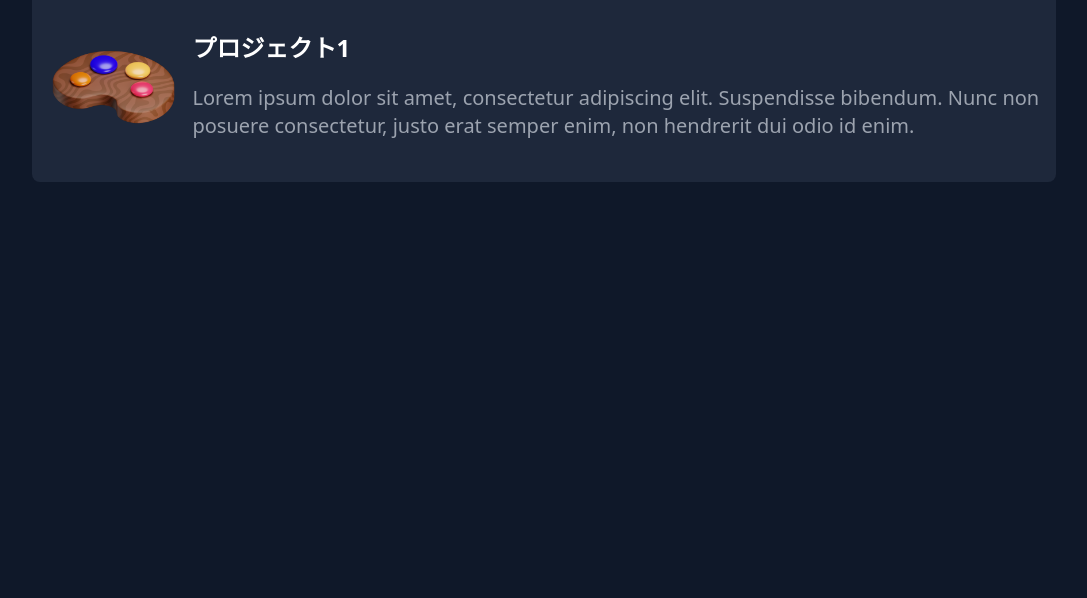
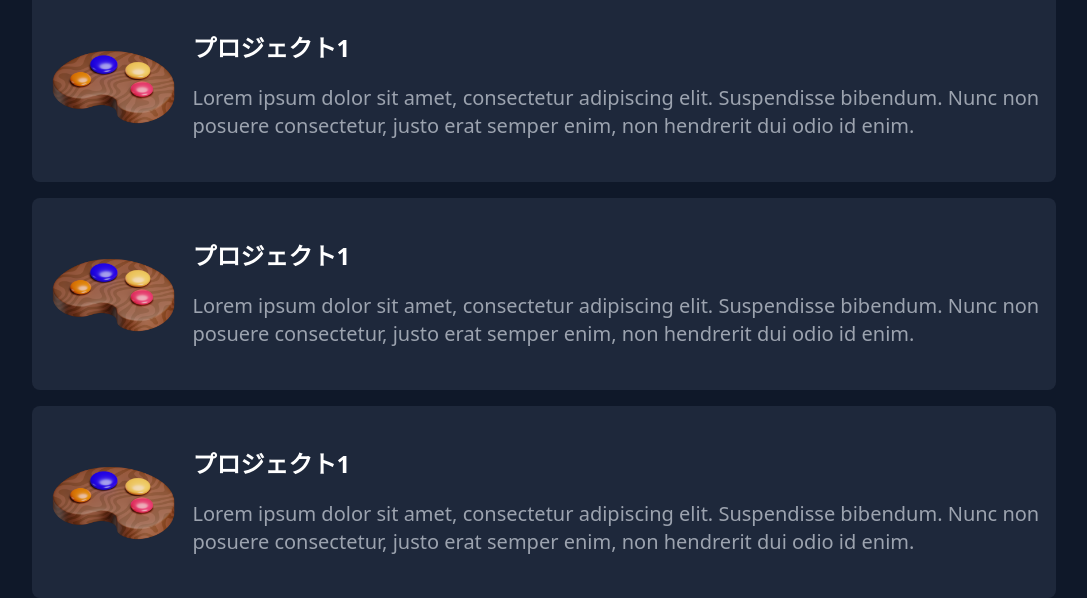
Before and after one commit to ryoichinumata/portfolio, a plain HTML site: page index.html in a window 1280 px wide. Shown: the part 714-1312 px from the top of the page, without its empty margins (96-1183 px from the left). Before the commit the page ends 896 px from the top, so only its background shows below. Drawn offline with nearby package versions, Linux system fonts and the light colour scheme.

Commit message:
Update index.html

```diff
--- a/index.html
+++ b/index.html
@@ -27,7 +27,7 @@
 
 </header>
 
-<main>
+<main class="cursor-progress">
 <div class="mt-28 md:flex md:justify-between">
     <div class="w-3/5">
         <p class="text-white text-6xl">Hi there, I'm <span class="text-[#1AC2ED]">Ryoichi</span> 👋</p>
@@ -45,7 +45,32 @@
 
     <div class="mt-8">
         <h2 class="text-white text-4xl tracking-wide font-semibold	">Recent <span class="text-[#1AC2ED]">Project</span></h2>
-    <div class="mt-4 bg-[#1E283B] w-1/1 h-48 rounded-lg md:flex md:justify-between">
+
+        <div class="mt-4 bg-[#1E283B] w-1/1 h-48 rounded-lg md:flex md:justify-between hover:scale-105 hover:bg-[#2c323e] hover:border-2">
+            <div class="w-1/4 m-auto">
+                <img src="img1.png" class="object-cover h-36 ml-3" alt="">
+            </div>
+            <div class="ml-5 mt-auto mb-auto">
+                <div>
+                    <p class="text-white text-2xl mb-5 font-semibold">プロジェクト1</p>
+                </div>
+                <div class="text-[#9CA3AF] text-xl">Lorem ipsum dolor sit amet, consectetur adipiscing elit. Suspendisse bibendum. Nunc non posuere consectetur, justo erat semper enim, non hendrerit dui odio id enim.</div>
+            </div>
+        </div>
+
+        <div class="mt-4 bg-[#1E283B] w-1/1 h-48 rounded-lg md:flex md:justify-between hover:scale-105 hover:bg-[#2c323e] hover:border-2">
+            <div class="w-1/4 m-auto">
+                <img src="img1.png" class="object-cover h-36 ml-3" alt="">
+            </div>
+            <div class="ml-5 mt-auto mb-auto">
+                <div>
+                    <p class="text-white text-2xl mb-5 font-semibold">プロジェクト1</p>
+                </div>
+                <div class="text-[#9CA3AF] text-xl">Lorem ipsum dolor sit amet, consectetur adipiscing elit. Suspendisse bibendum. Nunc non posuere consectetur, justo erat semper enim, non hendrerit dui odio id enim.</div>
+            </div>
+        </div>
+
+        <div class="mt-4 bg-[#1E283B] w-1/1 h-48 rounded-lg md:flex md:justify-between hover:scale-105 hover:bg-[#2c323e] hover:border-2">
             <div class="w-1/4 m-auto">
                 <img src="img1.png" class="object-cover h-36 ml-3" alt="">
             </div>
@@ -59,6 +84,8 @@
     </div>
 
 
+
+
 </main>
 
 <footer>
```
Lines whose indentation alone changed are shown as unchanged.
